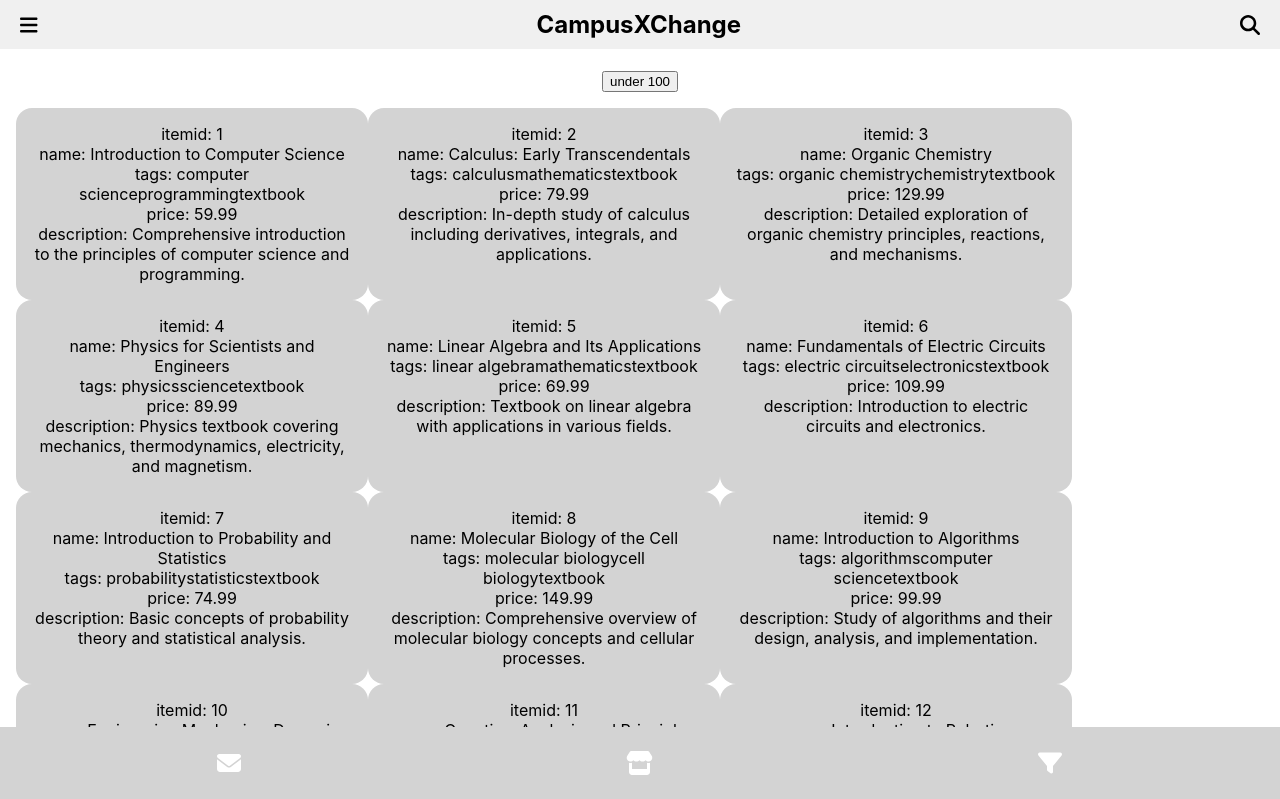
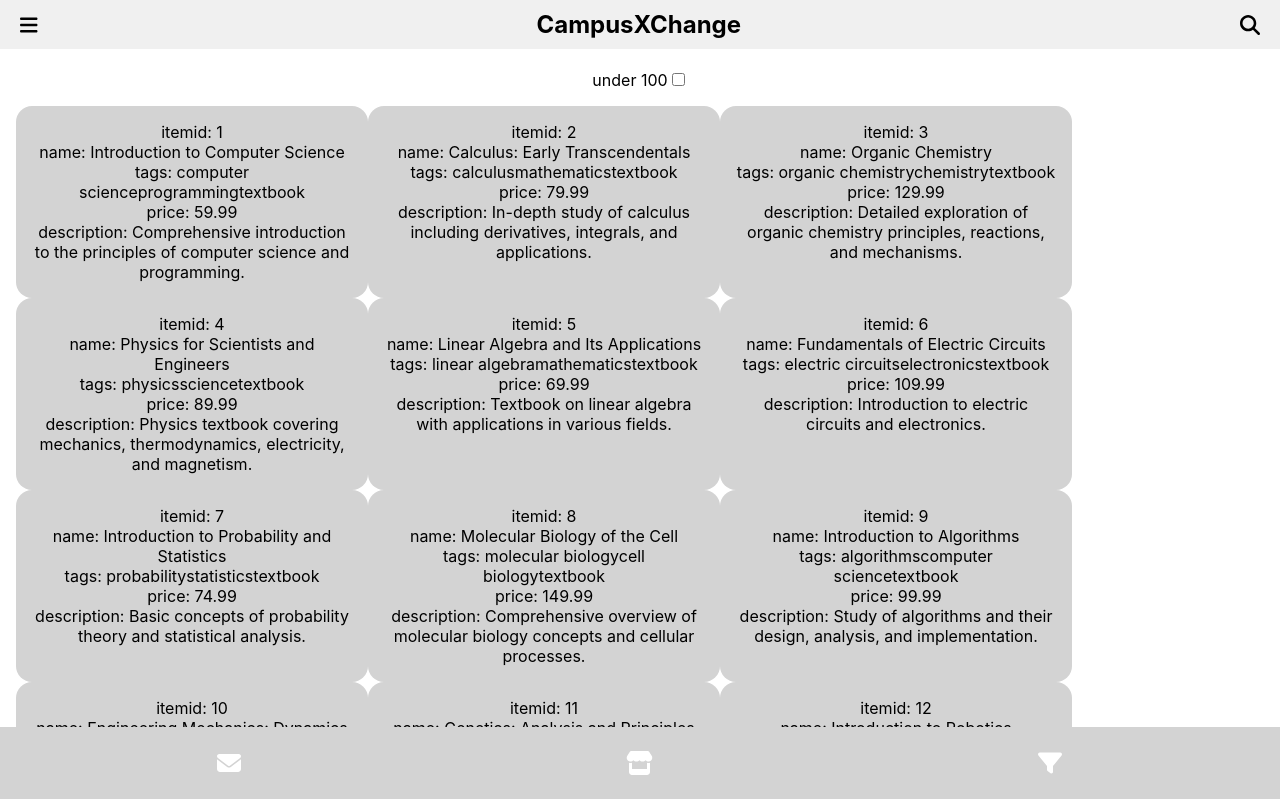
Before and after one commit to 394-s24/CampusXChange, a React (Vite) app: page / in a window 1280 px wide. Shown: the top 799 px of the page. Built offline with nearby package versions, Linux system fonts and the light colour scheme.

Commit message:
filter checkbox

```diff
--- a/src/App.jsx
+++ b/src/App.jsx
@@ -8,10 +8,18 @@ import data from './fakedata.json';
 const App = () => {
 
   const [filteredItems, setFilteredItems] = useState(data);
+  const [isChecked, setIsChecked] = useState(false);
 
   const handleFilter = (event) => {
     const filtered = data.filter(item => item.price <= 100);
-    setFilteredItems(filtered);
+    if (isChecked){
+      setFilteredItems(data);
+    }
+    else{
+      setFilteredItems(filtered);
+    }
+    setIsChecked(!isChecked)
+
   }
 
   const itemslist = filteredItems.map(item => {
@@ -40,9 +48,9 @@ const App = () => {
         </div>
       </div>
       <div className="content">
-        <button onClick={handleFilter}>
           under 100
-        </button>
+        <input onChange={handleFilter} type="checkbox" checked={isChecked}>
+        </input>
         <div className="items-wrapper">
           {itemslist}
         </div>
```
